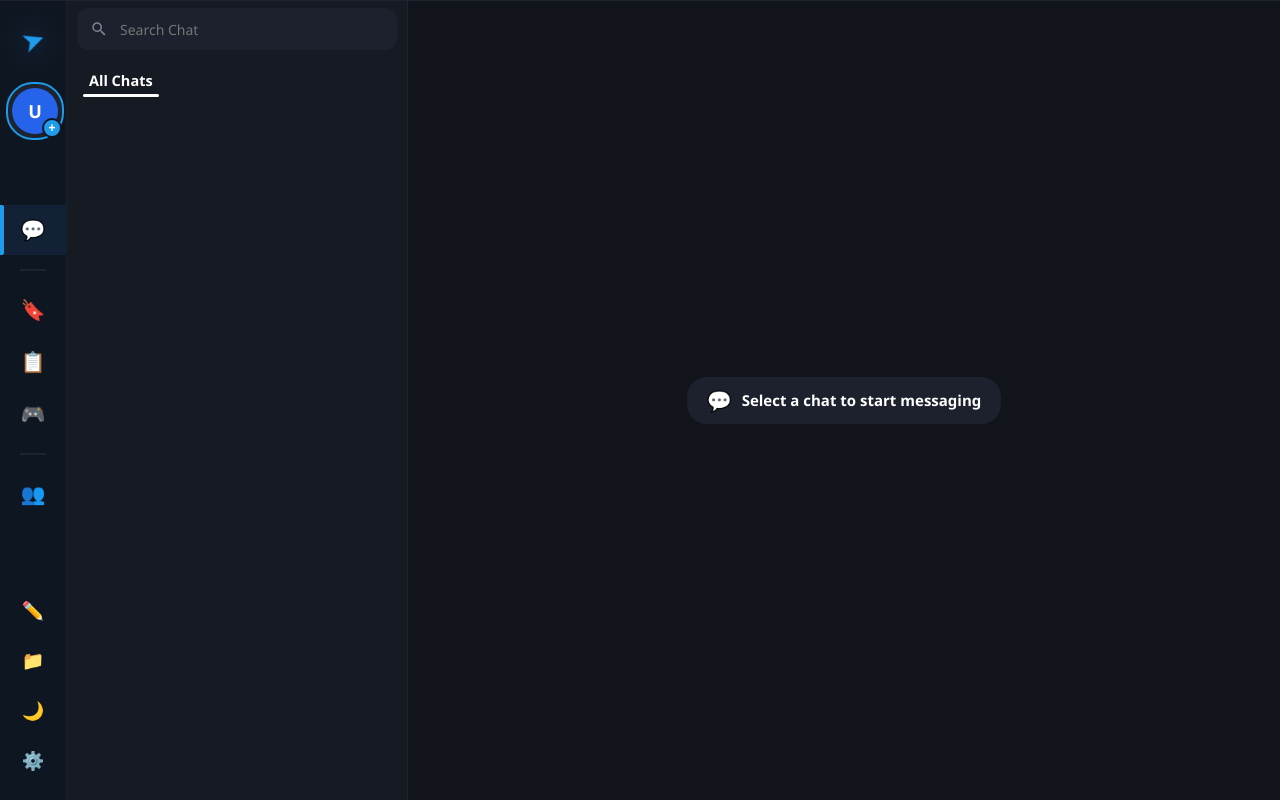
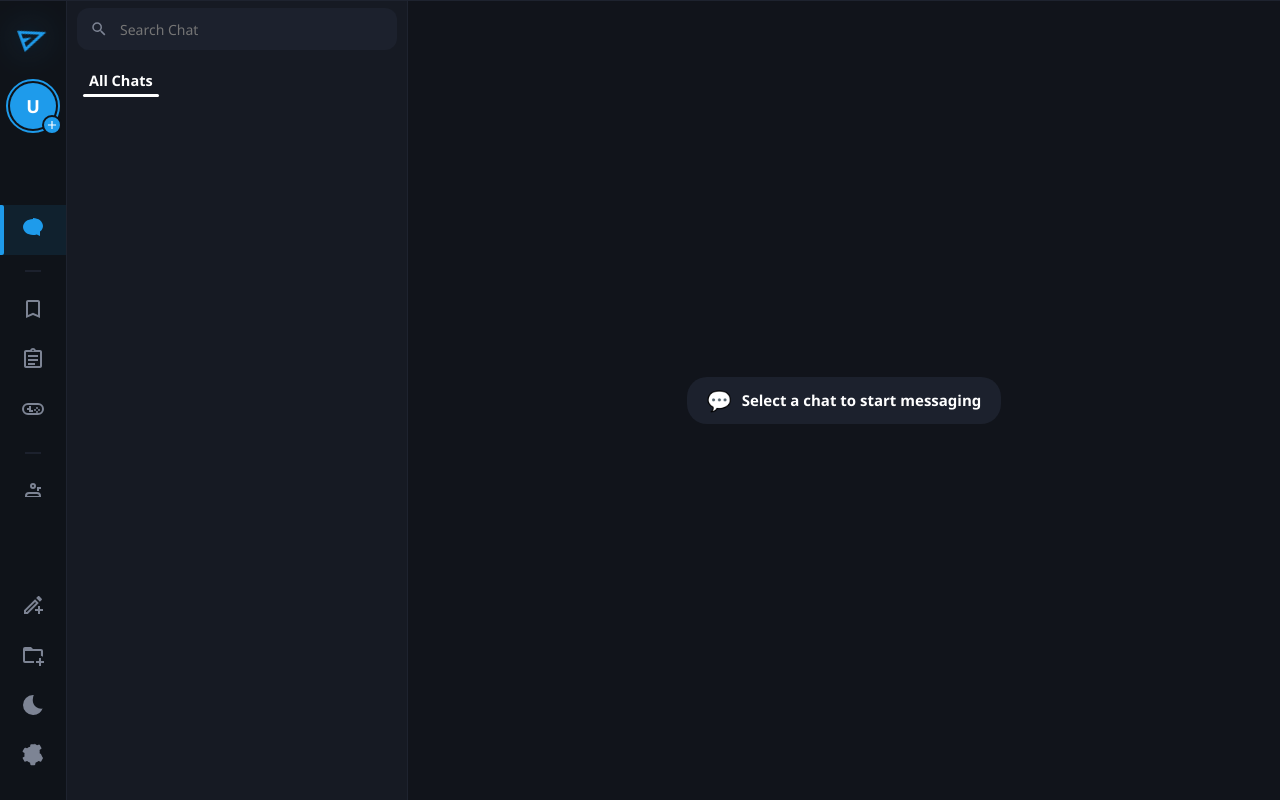
Before and after one commit to madmaks00/messenger-react, a React (Vite) app: page / in a window 1280 px wide. Built offline with nearby package versions, Linux system fonts and the light colour scheme.

Commit message:
Style C# WPF Navigation Tab

```diff
--- a/src/components/layout/NavigationRail.tsx
+++ b/src/components/layout/NavigationRail.tsx
@@ -1,7 +1,106 @@
-import React from 'react';
+import React, { useState } from 'react';
 import { useNavigationStore } from '../../stores/navigationStore';
 import { useAuthStore } from '../../stores/authStore';
 import { MainTab } from '../../types/enums';
+
+// Векторные Material Design иконки из MainWindow.xaml
+const Icons = {
+  SendVariant: () => (
+    <svg width="34" height="34" viewBox="0 0 24 24" fill="currentColor">
+      <path d="M3 20V4l19 8l-19 8zm2-3l11.85-5L5 7v3.5l6 1.5l-6 1.5V17z" />
+    </svg>
+  ),
+  ChatOutline: () => (
+    <svg width="24" height="24" viewBox="0 0 24 24" fill="currentColor">
+      <path d="M12 3c5.5 0 10 3.6 10 8c0 2.2-1.1 4.2-3 5.6V21l-3.2-1.6c-1.2.4-2.5.6-3.8.6c-5.5 0-10-3.6-10-8s4.5-8 10-8m0 2c-4.4 0-8 2.7-8 6s3.6 6 8 6c1.1 0 2.2-.2 3.2-.6l.6-.2l1.9 1v-2.2l.6-.5c1.1-.9 1.7-2.1 1.7-3.5c0-3.3-3.6-6-8-6z" />
+    </svg>
+  ),
+  ChatFilled: () => (
+    <svg width="24" height="24" viewBox="0 0 24 24" fill="currentColor">
+      <path d="M12 3c5.5 0 10 3.6 10 8c0 2.2-1.1 4.2-3 5.6V21l-3.2-1.6c-1.2.4-2.5.6-3.8.6c-5.5 0-10-3.6-10-8s4.5-8 10-8z" />
+    </svg>
+  ),
+  BookmarkOutline: () => (
+    <svg width="24" height="24" viewBox="0 0 24 24" fill="currentColor">
+      <path d="M17 3H7c-1.1 0-2 .9-2 2v16l7-3l7 3V5c0-1.1-.9-2-2-2m0 15l-5-2.18L7 18V5h10v13z" />
+    </svg>
+  ),
+  BookmarkFilled: () => (
+    <svg width="24" height="24" viewBox="0 0 24 24" fill="currentColor">
+      <path d="M17 3H7c-1.1 0-2 .9-2 2v16l7-3l7 3V5c0-1.1-.9-2-2-2z" />
+    </svg>
+  ),
+  ClipboardListOutline: () => (
+    <svg width="24" height="24" viewBox="0 0 24 24" fill="currentColor">
+      <path d="M19 3h-4.18C14.4 1.84 13.3 1 12 1s-2.4.84-2.82 2H5c-1.1 0-2 .9-2 2v14c0 1.1.9 2 2 2h14c1.1 0 2-.9 2-2V5c0-1.1-.9-2-2-2m-7-.25c.41 0 .75.34.75.75s-.34.75-.75.75s-.75-.34-.75-.75s.34-.75.75-.75M19 19H5V5h14v14M7 8h10v2H7V8m0 4h10v2H7v-2m0 4h7v2H7v-2z" />
+    </svg>
+  ),
+  ClipboardListFilled: () => (
+    <svg width="24" height="24" viewBox="0 0 24 24" fill="currentColor">
+      <path d="M19 3h-4.18C14.4 1.84 13.3 1 12 1s-2.4.84-2.82 2H5c-1.1 0-2 .9-2 2v14c0 1.1.9 2 2 2h14c1.1 0 2-.9 2-2V5c0-1.1-.9-2-2-2m-7-.25c.41 0 .75.34.75.75s-.34.75-.75.75s-.75-.34-.75-.75s.34-.75.75-.75M7 8h10v2H7V8m0 4h10v2H7v-2m0 4h7v2H7v-2z" />
+    </svg>
+  ),
+  GamepadVariantOutline: () => (
+    <svg width="24" height="24" viewBox="0 0 24 24" fill="currentColor">
+      <path d="M7 6h10a6 6 0 0 1 6 6a6 6 0 0 1-6 6H7a6 6 0 0 1-6-6a6 6 0 0 1 6-6m0 2a4 4 0 0 0-4 4a4 4 0 0 0 4 4h10a4 4 0 0 0 4-4a4 4 0 0 0-4-4H7m3 3v2h2v2H8v-2H6v-2h2V9h2m6 1a1 1 0 1 1-1 1a1 1 0 0 1 1-1m2 2a1 1 0 1 1-1 1a1 1 0 0 1 1-1m-2 2a1 1 0 1 1-1 1a1 1 0 0 1 1-1m-2-2a1 1 0 1 1-1 1a1 1 0 0 1 1-1z" />
+    </svg>
+  ),
+  GamepadVariantFilled: () => (
+    <svg width="24" height="24" viewBox="0 0 24 24" fill="currentColor">
+      <path d="M17 6H7a6 6 0 0 0-6 6a6 6 0 0 0 6 6h10a6 6 0 0 0 6-6a6 6 0 0 0-6-6m-7 5v2h2v2H8v-2H6v-2h2V9h2m6 1a1 1 0 1 1-1 1a1 1 0 0 1 1-1m2 2a1 1 0 1 1-1 1a1 1 0 0 1 1-1m-2 2a1 1 0 1 1-1 1a1 1 0 0 1 1-1m-2-2a1 1 0 1 1-1 1a1 1 0 0 1 1-1z" />
+    </svg>
+  ),
+  AccountSwitchOutline: () => (
+    <svg width="24" height="24" viewBox="0 0 24 24" fill="currentColor">
+      <path d="M12 4a3 3 0 1 1-3 3a3 3 0 0 1 3-3m0 2a1 1 0 1 0 1 1a1 1 0 0 0-1-1m4 7a4 4 0 0 1 4 4v1H4v-1a4 4 0 0 1 4-4h8m-8 2a2 2 0 0 0-2 2h12a2 2 0 0 0-2-2H8m10-7h2v2h-2v2h-2V8h2V6z" />
+    </svg>
+  ),
+  AccountSwitchFilled: () => (
+    <svg width="24" height="24" viewBox="0 0 24 24" fill="currentColor">
+      <path d="M12 4a3 3 0 1 1-3 3a3 3 0 0 1 3-3m4 7a4 4 0 0 1 4 4v1H4v-1a4 4 0 0 1 4-4h8m10-7h2v2h-2v2h-2V8h2V6z" />
+    </svg>
+  ),
+  PencilPlusOutline: () => (
+    <svg width="24" height="24" viewBox="0 0 24 24" fill="currentColor">
+      <path d="M14.06 9l.94.94L5.92 19H5v-.92L14.06 9m3.6-6c-.25 0-.51.1-.7.29l-1.83 1.83l3.75 3.75l1.82-1.81c.39-.39.39-1.02 0-1.41l-2.34-2.34c-.2-.2-.45-.29-.7-.29m-3.6 3.19L3 17.25V21h3.75L17.81 9.94l-3.75-3.75M19 13v3h3v2h-3v3h-2v-3h-3v-2h3v-3h2z" />
+    </svg>
+  ),
+  FolderPlusOutline: () => (
+    <svg width="24" height="24" viewBox="0 0 24 24" fill="currentColor">
+      <path d="M13 19c0 .34.04.67.09 1H4a2 2 0 0 1-2-2V6a2 2 0 0 1 2-2h6l2 2h8a2 2 0 0 1 2 2v5.81c-.61-.51-1.3-.9-2.09-1.14V8H4v10h9.09c-.05.33-.09.66-.09 1m7-4v3h3v2h-3v3h-2v-3h-3v-2h3v-3h2z" />
+    </svg>
+  ),
+  FileDocumentPlusOutline: () => (
+    <svg width="24" height="24" viewBox="0 0 24 24" fill="currentColor">
+      <path d="M14 2H6c-1.1 0-2 .9-2 2v16c0 1.1.9 2 2 2h7.81c-.51-.61-.9-1.3-1.14-2.09H6V4h7v5h5v2.81c.71.18 1.36.49 1.94.92.04-.24.06-.49.06-.73l-6-6M18 15v3h-3v2h3v3h2v-3h3v-2h-3v-3h-2m-10 0v-2h5v2H8m0 4v-2h3.09c.12.72.37 1.39.72 2H8m0-8V9h8v2H8z" />
+    </svg>
+  ),
+  ClipboardPlusOutline: () => (
+    <svg width="24" height="24" viewBox="0 0 24 24" fill="currentColor">
+      <path d="M19 3h-4.18C14.4 1.84 13.3 1 12 1s-2.4.84-2.82 2H5c-1.1 0-2 .9-2 2v14c0 1.1.9 2 2 2h7.81c-.51-.61-.9-1.3-1.14-2.09H5V5h14v6.81c.71.18 1.36.49 1.94.92.04-.24.06-.49.06-.73V5c0-1.1-.9-2-2-2m-7-.25c.41 0 .75.34.75.75s-.34.75-.75.75s-.75-.34-.75-.75s.34-.75.75-.75M18 15v3h-3v2h3v3h2v-3h3v-2h-3v-3h-2z" />
+    </svg>
+  ),
+  Moon: () => (
+    <svg width="24" height="24" viewBox="0 0 24 24" fill="currentColor">
+      <path d="M12 2A10 10 0 0 0 2 12A10 10 0 0 0 12 22A10 10 0 0 0 21.6 15.6A8.5 8.5 0 0 1 12 5.1A8.5 8.5 0 0 1 12.8 2.05A10 10 0 0 0 12 2Z" />
+    </svg>
+  ),
+  Sun: () => (
+    <svg width="24" height="24" viewBox="0 0 24 24" fill="currentColor">
+      <path d="M12 7a5 5 0 1 0 0 10a5 5 0 0 0 0-10zm0-5a1 1 0 0 0-1 1v2a1 1 0 0 0 2 0V3a1 1 0 0 0-1-1zm0 18a1 1 0 0 0-1 1v2a1 1 0 0 0 2 0v-2a1 1 0 0 0-1-1zm8.66-14.66a1 1 0 0 0-1.41 0l-1.42 1.41a1 1 0 1 0 1.42 1.42l1.41-1.42a1 1 0 0 0 0-1.41zM6.17 17.83a1 1 0 0 0-1.41 0l-1.42 1.41a1 1 0 1 0 1.42 1.42l1.41-1.42a1 1 0 0 0 0-1.41zm14.49 4.17a1 1 0 0 0 0-1.41l-1.41-1.42a1 1 0 1 0-1.42 1.42l1.42 1.41a1 1 0 0 0 1.41 0zM4.75 6.17a1 1 0 0 0 0-1.41l-1.41-1.42a1 1 0 1 0-1.42 1.42l1.42 1.41a1 1 0 0 0 1.41 0zM22 11h-2a1 1 0 0 0 0 2h2a1 1 0 0 0 0-2zM4 11H2a1 1 0 0 0 0 2h2a1 1 0 0 0 0-2z" />
+    </svg>
+  ),
+  CogOutline: () => (
+    <svg width="24" height="24" viewBox="0 0 24 24" fill="currentColor">
+      <path d="M12 8a4 4 0 1 0 0 8a4 4 0 0 0 0-8zm0 6a2 2 0 1 1 0-4a2 2 0 0 1 0 4zm7.94-2.88l-1.37-.8l.1-.92a6.9 6.9 0 0 0 0-1.6l-.1-.92l1.37-.8a1 1 0 0 0 .36-1.37l-1.5-2.6a1 1 0 0 0-1.28-.43l-1.49.57l-.76-.53a7.1 7.1 0 0 0-1.38-.8l-.88-.34L14.3 2.1a1 1 0 0 0-1-.87h-3a1 1 0 0 0-1 .87l-.2 1.57l-.88.34a7.1 7.1 0 0 0-1.38.8l-.76.53l-1.49-.57a1 1 0 0 0-1.28.43l-1.5 2.6a1 1 0 0 0 .36 1.37l1.37.8l-.1.92a6.9 6.9 0 0 0 0 1.6l.1.92l-1.37.8a1 1 0 0 0-.36 1.37l1.5 2.6a1 1 0 0 0 1.28.43l1.49-.57l.76.53c.43.32.9.59 1.38.8l.88.34l.2 1.57a1 1 0 0 0 1 .87h3a1 1 0 0 0 1-.87l.2-1.57l.88-.34c.48-.21.95-.48 1.38-.8l.76-.53l1.49.57a1 1 0 0 0 1.28-.43l1.5-2.6a1 1 0 0 0-.36-1.37z" />
+    </svg>
+  ),
+  Plus: () => (
+    <svg width="14" height="14" viewBox="0 0 24 24" fill="currentColor">
+      <path d="M19 13h-6v6h-2v-6H5v-2h6V5h2v6h6v2z" />
+    </svg>
+  ),
+};
 
 export const NavigationRail: React.FC = () => {
   const {
@@ -15,38 +114,42 @@ export const NavigationRail: React.FC = () => {
   } = useNavigationStore();
 
   const { currentUser } = useAuthStore();
+  const [hoveredBtn, setHoveredBtn] = useState<string | null>(null);
 
   return (
     <div
       style={{
         width: 66,
         height: '100%',
-        backgroundColor: '#0E1621',
-        borderRight: '1px solid #17212B',
+        backgroundColor: '#0F1319', // BgNav в точности из WPF
+        borderRight: '1px solid #1E232F', // DividerColor
         display: 'flex',
         flexDirection: 'column',
         justifyContent: 'space-between',
         userSelect: 'none',
+        position: 'relative',
         zIndex: 50,
       }}
     >
       {/* ================= ВЕРХ ================= */}
       <div style={{ display: 'flex', flexDirection: 'column', alignItems: 'center', paddingTop: 20 }}>
-        {/* 1. Статичный логотип под углом -20° */}
+        {/* 1. Статичный логотип SendVariant под углом -20° */}
         <div
           style={{
-            fontSize: 28,
-            color: 'var(--app-accent, #3B82F6)',
+            color: '#1E9BEB',
             transform: 'rotate(-20deg)',
-            filter: 'drop-shadow(0 0 12px rgba(59, 130, 246, 0.45))',
-            marginBottom: 24,
+            filter: 'drop-shadow(0 0 15px rgba(30, 155, 235, 0.4))',
+            marginBottom: 25,
+            display: 'flex',
+            alignItems: 'center',
+            justifyContent: 'center',
             cursor: 'default',
           }}
         >
-          ➤
+          <Icons.SendVariant />
         </div>
 
-        {/* 2. Аватарка пользователя с кнопкой создания истории */}
+        {/* 2. Аватарка пользователя 54x54 */}
         <div style={{ position: 'relative', width: 54, height: 54 }}>
           <div
             onClick={openProfile}
@@ -55,13 +158,14 @@ export const NavigationRail: React.FC = () => {
               width: 54,
               height: 54,
               borderRadius: 27,
-              border: '2px solid var(--app-accent, #3B82F6)',
+              border: '2px solid #1E9BEB',
+              backgroundColor: 'transparent',
               display: 'flex',
               alignItems: 'center',
               justifyContent: 'center',
               cursor: 'pointer',
               overflow: 'hidden',
-              backgroundColor: '#1E2330',
+              boxSizing: 'border-box',
             }}
           >
             {currentUser?.avatar ? (
@@ -72,8 +176,8 @@ export const NavigationRail: React.FC = () => {
                   width: 46,
                   height: 46,
                   borderRadius: 23,
-                  backgroundColor: '#2563EB',
-                  color: '#FFF',
+                  backgroundColor: '#1E9BEB',
+                  color: '#FFFFFF',
                   fontSize: 18,
                   fontWeight: 'bold',
                   display: 'flex',
@@ -86,7 +190,7 @@ export const NavigationRail: React.FC = () => {
             )}
           </div>
 
-          {/* Плюсик создания истории */}
+          {/* Кнопка создания истории (+) 20x20 */}
           <button
             onClick={(e) => {
               e.stopPropagation();
@@ -100,11 +204,9 @@ export const NavigationRail: React.FC = () => {
               width: 20,
               height: 20,
               borderRadius: 10,
-              backgroundColor: 'var(--app-accent, #3B82F6)',
-              border: '2px solid #0E1621',
+              backgroundColor: '#1E9BEB',
+              border: '2px solid #0F1319',
               color: '#FFFFFF',
-              fontSize: 12,
-              fontWeight: 'bold',
               display: 'flex',
               alignItems: 'center',
               justifyContent: 'center',
@@ -112,77 +214,99 @@ export const NavigationRail: React.FC = () => {
               padding: 0,
             }}
           >
-            +
+            <Icons.Plus />
           </button>
         </div>
       </div>
 
-      {/* ================= ЦЕНТР: ВКЛАДКИ ================= */}
-      <div style={{ display: 'flex', flexDirection: 'column', gap: 2, padding: '10px 0' }}>
+      {/* ================= ЦЕНТР: РАДИОКНОПКИ ТАБОВ (50px) ================= */}
+      <div style={{ display: 'flex', flexDirection: 'column', marginTop: 10 }}>
         {/* 1. Чаты */}
-        <button
+        <div
           onClick={() => switchTab(MainTab.Chats)}
-          style={getNavTabStyle(currentTab === MainTab.Chats)}
+          onMouseEnter={() => setHoveredBtn('chats')}
+          onMouseLeave={() => setHoveredBtn(null)}
+          style={getNavButtonStyle(currentTab === MainTab.Chats)}
           title="Chats"
         >
-          {currentTab === MainTab.Chats && <div style={activeIndicatorStyle} />}
-          <div style={{ position: 'relative' }}>
-            <span style={{ fontSize: 20 }}>💬</span>
-            {hasUnreadChats && <div style={unreadBadgeDotStyle} />}
+          {currentTab === MainTab.Chats && <div style={activeBarIndicatorStyle} />}
+          <div style={{ position: 'relative', display: 'flex', alignItems: 'center', justifyContent: 'center' }}>
+            <span style={{ color: currentTab === MainTab.Chats ? '#1E9BEB' : hoveredBtn === 'chats' ? '#FFFFFF' : '#7D8494' }}>
+              {currentTab === MainTab.Chats ? <Icons.ChatFilled /> : <Icons.ChatOutline />}
+            </span>
+            {hasUnreadChats && <div style={unreadDotBadgeStyle} />}
           </div>
-        </button>
+        </div>
 
-        <div style={{ height: 2, backgroundColor: 'rgba(255, 255, 255, 0.06)', margin: '12px 20px' }} />
+        {/* Разделитель 2px, margin 25, 15 */}
+        <div style={railDividerStyle} />
 
         {/* 2. Заметки */}
-        <button
+        <div
           onClick={() => switchTab(MainTab.Notes)}
-          style={getNavTabStyle(currentTab === MainTab.Notes)}
-          title="Saved Notes"
+          onMouseEnter={() => setHoveredBtn('notes')}
+          onMouseLeave={() => setHoveredBtn(null)}
+          style={getNavButtonStyle(currentTab === MainTab.Notes)}
+          title="Notes"
         >
-          {currentTab === MainTab.Notes && <div style={activeIndicatorStyle} />}
-          <span style={{ fontSize: 20 }}>🔖</span>
-        </button>
+          {currentTab === MainTab.Notes && <div style={activeBarIndicatorStyle} />}
+          <span style={{ color: currentTab === MainTab.Notes ? '#1E9BEB' : hoveredBtn === 'notes' ? '#FFFFFF' : '#7D8494' }}>
+            {currentTab === MainTab.Notes ? <Icons.BookmarkFilled /> : <Icons.BookmarkOutline />}
+          </span>
+        </div>
 
-        {/* 3. Задачи (Tasks) */}
-        <button
+        {/* 3. Задачи */}
+        <div
           onClick={() => switchTab(MainTab.Tasks)}
-          style={getNavTabStyle(currentTab === MainTab.Tasks)}
+          onMouseEnter={() => setHoveredBtn('tasks')}
+          onMouseLeave={() => setHoveredBtn(null)}
+          style={getNavButtonStyle(currentTab === MainTab.Tasks)}
           title="Tasks"
         >
-          {currentTab === MainTab.Tasks && <div style={activeIndicatorStyle} />}
-          <div style={{ position: 'relative' }}>
-            <span style={{ fontSize: 20 }}>📋</span>
-            {hasDueTasks && <div style={unreadBadgeDotStyle} />}
+          {currentTab === MainTab.Tasks && <div style={activeBarIndicatorStyle} />}
+          <div style={{ position: 'relative', display: 'flex', alignItems: 'center', justifyContent: 'center' }}>
+            <span style={{ color: currentTab === MainTab.Tasks ? '#1E9BEB' : hoveredBtn === 'tasks' ? '#FFFFFF' : '#7D8494' }}>
+              {currentTab === MainTab.Tasks ? <Icons.ClipboardListFilled /> : <Icons.ClipboardListOutline />}
+            </span>
+            {hasDueTasks && <div style={unreadDotBadgeStyle} />}
           </div>
-        </button>
+        </div>
 
         {/* 4. Игры */}
-        <button
+        <div
           onClick={() => switchTab(MainTab.Games)}
-          style={getNavTabStyle(currentTab === MainTab.Games)}
+          onMouseEnter={() => setHoveredBtn('games')}
+          onMouseLeave={() => setHoveredBtn(null)}
+          style={getNavButtonStyle(currentTab === MainTab.Games)}
           title="Games"
         >
-          {currentTab === MainTab.Games && <div style={activeIndicatorStyle} />}
-          <span style={{ fontSize: 20 }}>🎮</span>
-        </button>
+          {currentTab === MainTab.Games && <div style={activeBarIndicatorStyle} />}
+          <span style={{ color: currentTab === MainTab.Games ? '#1E9BEB' : hoveredBtn === 'games' ? '#FFFFFF' : '#7D8494' }}>
+            {currentTab === MainTab.Games ? <Icons.GamepadVariantFilled /> : <Icons.GamepadVariantOutline />}
+          </span>
+        </div>
 
-        <div style={{ height: 2, backgroundColor: 'rgba(255, 255, 255, 0.06)', margin: '12px 20px' }} />
+        {/* Разделитель 2px */}
+        <div style={railDividerStyle} />
 
         {/* 5. Смена аккаунта */}
-        <button
+        <div
           onClick={() => switchTab(MainTab.AccountSwitch)}
-          style={getNavTabStyle(currentTab === MainTab.AccountSwitch)}
+          onMouseEnter={() => setHoveredBtn('acc')}
+          onMouseLeave={() => setHoveredBtn(null)}
+          style={getNavButtonStyle(currentTab === MainTab.AccountSwitch)}
           title="Switch Account"
         >
-          {currentTab === MainTab.AccountSwitch && <div style={activeIndicatorStyle} />}
-          <span style={{ fontSize: 20 }}>👥</span>
-        </button>
+          {currentTab === MainTab.AccountSwitch && <div style={activeBarIndicatorStyle} />}
+          <span style={{ color: currentTab === MainTab.AccountSwitch ? '#1E9BEB' : hoveredBtn === 'acc' ? '#FFFFFF' : '#7D8494' }}>
+            {currentTab === MainTab.AccountSwitch ? <Icons.AccountSwitchFilled /> : <Icons.AccountSwitchOutline />}
+          </span>
+        </div>
       </div>
 
-      {/* ================= НИЗ: ДЕЙСТВИЯ, ТЕМА И НАСТРОЙКИ ================= */}
-      <div style={{ display: 'flex', flexDirection: 'column', alignItems: 'center', paddingBottom: 16, gap: 4 }}>
-        {/* Кнопки контекстных действий для текущей вкладки */}
+      {/* ================= НИЗ: КНОПКИ ДЕЙСТВИЙ (50px) ================= */}
+      <div style={{ display: 'flex', flexDirection: 'column', alignItems: 'center', paddingBottom: 20 }}>
+        {/* Кнопки контекста для вкладок из NavActionButtonStyle */}
         {currentTab === MainTab.Chats && (
           <>
             <button
@@ -190,14 +314,14 @@ export const NavigationRail: React.FC = () => {
               title="Create Group"
               style={navActionBtnStyle}
             >
-              ✏️
+              <Icons.PencilPlusOutline />
             </button>
             <button
               onClick={() => window.dispatchEvent(new CustomEvent('OpenCreateFolderDialog'))}
               title="Create Folder"
               style={navActionBtnStyle}
             >
-              📁
+              <Icons.FolderPlusOutline />
             </button>
           </>
         )}
@@ -208,7 +332,7 @@ export const NavigationRail: React.FC = () => {
             title="Create Note"
             style={navActionBtnStyle}
           >
-            📝
+            <Icons.FileDocumentPlusOutline />
           </button>
         )}
 
@@ -218,11 +342,11 @@ export const NavigationRail: React.FC = () => {
             title="Create Task List"
             style={navActionBtnStyle}
           >
-            📑
+            <Icons.ClipboardPlusOutline />
           </button>
         )}
 
-        {/* Тумблер темы Луна/Солнце с поворотом на 90 градусов */}
+        {/* Тумблер темы (Moon/Sun) */}
         <button
           onClick={toggleTheme}
           title={isDarkTheme ? 'Switch to Light Mode' : 'Switch to Dark Mode'}
@@ -230,75 +354,79 @@ export const NavigationRail: React.FC = () => {
         >
           <div
             style={{
-              transition: 'transform 0.3s cubic-bezier(0, 0, 0.2, 1)',
-              transform: isDarkTheme ? 'rotate(0deg)' : 'rotate(90deg)',
-              fontSize: 18,
+              transition: 'transform 0.25s ease-out',
+              transform: isDarkTheme ? 'rotate(0deg)' : 'rotate(-90deg)',
+              display: 'flex',
+              alignItems: 'center',
+              justifyContent: 'center',
             }}
           >
-            {isDarkTheme ? '🌙' : '☀️'}
+            {isDarkTheme ? <Icons.Moon /> : <Icons.Sun />}
           </div>
         </button>
 
-        {/* Кнопка настроек */}
+        {/* Настройки */}
         <button
           onClick={openProfile}
           title="Settings"
           style={navActionBtnStyle}
         >
-          ⚙️
+          <Icons.CogOutline />
         </button>
       </div>
     </div>
   );
 };
 
-// Стили
-const getNavTabStyle = (isActive: boolean): React.CSSProperties => ({
+// Стили, в точности повторяющие NavMenuButtonStyle из MainWindow.xaml
+const getNavButtonStyle = (isActive: boolean): React.CSSProperties => ({
   height: 50,
   width: '100%',
-  background: isActive ? 'rgba(59, 130, 246, 0.1)' : 'transparent',
-  border: 'none',
+  backgroundColor: isActive ? 'rgba(30, 155, 235, 0.1)' : 'transparent',
   display: 'flex',
   alignItems: 'center',
   justifyContent: 'center',
   cursor: 'pointer',
   position: 'relative',
-  color: isActive ? 'var(--app-accent, #3B82F6)' : '#8696A0',
-  transition: 'background 0.15s, color 0.15s',
 });
 
-const activeIndicatorStyle: React.CSSProperties = {
+const activeBarIndicatorStyle: React.CSSProperties = {
   position: 'absolute',
   left: 0,
   top: 0,
   bottom: 0,
   width: 4,
-  backgroundColor: 'var(--app-accent, #3B82F6)',
+  backgroundColor: '#1E9BEB',
   borderTopRightRadius: 2,
   borderBottomRightRadius: 2,
 };
 
-const unreadBadgeDotStyle: React.CSSProperties = {
+const unreadDotBadgeStyle: React.CSSProperties = {
   position: 'absolute',
   top: -2,
   right: -4,
   width: 8,
   height: 8,
   borderRadius: 4,
-  backgroundColor: '#EF4444',
-  border: '1px solid #0E1621',
+  backgroundColor: '#E74C3C', // UnreadBadgeBrush
+};
+
+const railDividerStyle: React.CSSProperties = {
+  height: 2,
+  backgroundColor: '#1C212D', // OtherBubbleBg
+  margin: '15px 25px',
 };
 
 const navActionBtnStyle: React.CSSProperties = {
-  width: 46,
-  height: 46,
+  width: '100%',
+  height: 50,
   background: 'transparent',
   border: 'none',
-  color: '#8696A0',
-  fontSize: 18,
+  color: '#7D8494', // TextMuted
   cursor: 'pointer',
   display: 'flex',
   alignItems: 'center',
   justifyContent: 'center',
-  borderRadius: 8,
+  padding: 0,
+  transition: 'color 0.15s ease',
 };
```
